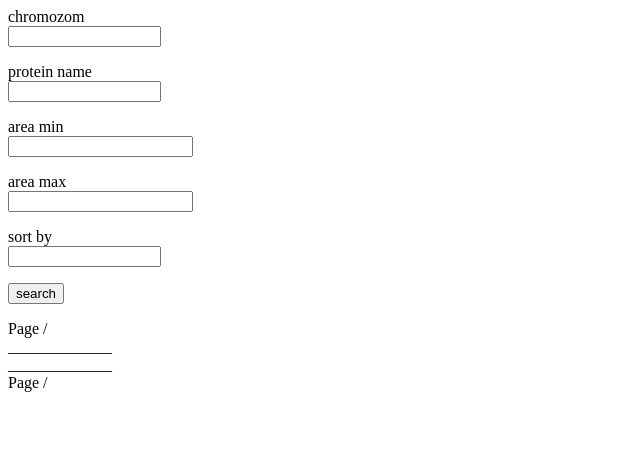
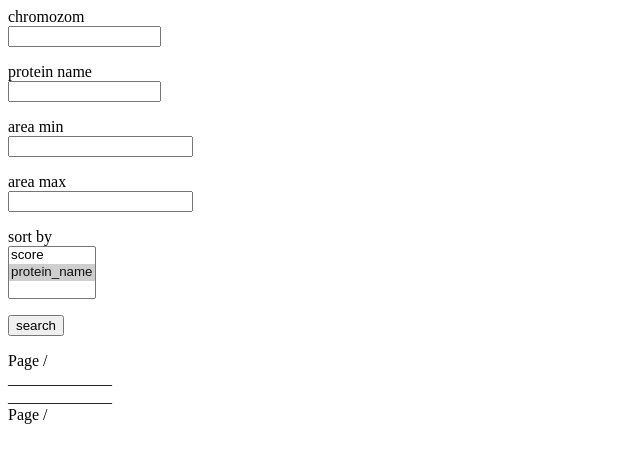
Before and after one commit to ML-Bioinfo-CEITEC/genome_browser, a Flask app: template api/templates/test.html in a window 1280 px wide. Shown: the top 463 px of the page, without its empty margins (0-640 px from the left). Run offline with Flask 2, Linux system fonts and the light colour scheme; the template is opened without the code that fills it: values that come from a table or form of the project are taken from there, others are empty.

Commit message:
Add sort-by SelectField

```diff
--- a/api/forms.py
+++ b/api/forms.py
@@ -1,12 +1,13 @@
 from flask_wtf import FlaskForm
-from wtforms import StringField, SubmitField, RadioField, IntegerField
+from wtforms import StringField, SubmitField, RadioField, IntegerField, SelectField
 from wtforms.validators import DataRequired, Optional
 
 class SearchForm(FlaskForm):
     #TODO remove validators? can be empty
     chromozom = StringField('chromozom')
-    protein_name = StringField('protein name', validators=[DataRequired()])
-    sort_by = StringField('sort by')
+    # protein_name = StringField('protein name', validators=[DataRequired()])
+    protein_name = StringField('protein name')
+    sort_by = SelectField('sort by', choices=["score", "protein_name"], default="protein_name")
     area_min = IntegerField('area min',
             validators=[
                 Optional()
--- a/api/templates/test.html
+++ b/api/templates/test.html
@@ -23,7 +23,7 @@
             </p>
             <p>
                 {{ form.sort_by.label }}<br>
-                {{ form.sort_by(size=16, value=sort_by_default) }}
+                {{ form.sort_by(size=3, value=sort_by_default) }}
             </p>
             <p>{{form.submit()}}</p>
         </form>
```
Also changed, not shown: api/routes.py (+9 -9 lines).
